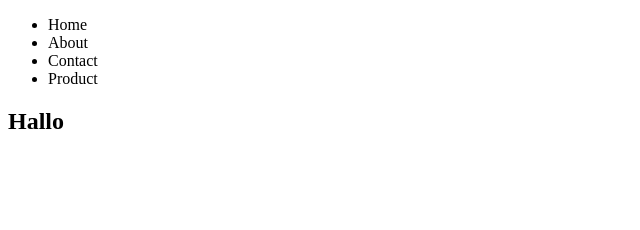
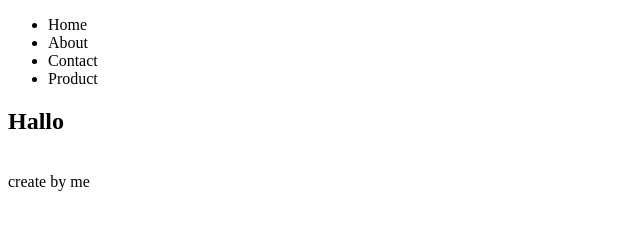
Before and after one commit to auzanassdq/my-web, a plain HTML site: page index.html in a window 1280 px wide. Shown: the whole page, without its empty margins (0-640 px from the left). Drawn offline with Linux system fonts and the light colour scheme.

Commit message:
membuat footer

```diff
--- a/index.html
+++ b/index.html
@@ -21,6 +21,10 @@
     <img src="" alt="">
   </section>
 
+  <footer>
+    <span>create by me</span>
+  </footer>
+
 
 </body>
 </html>
```
